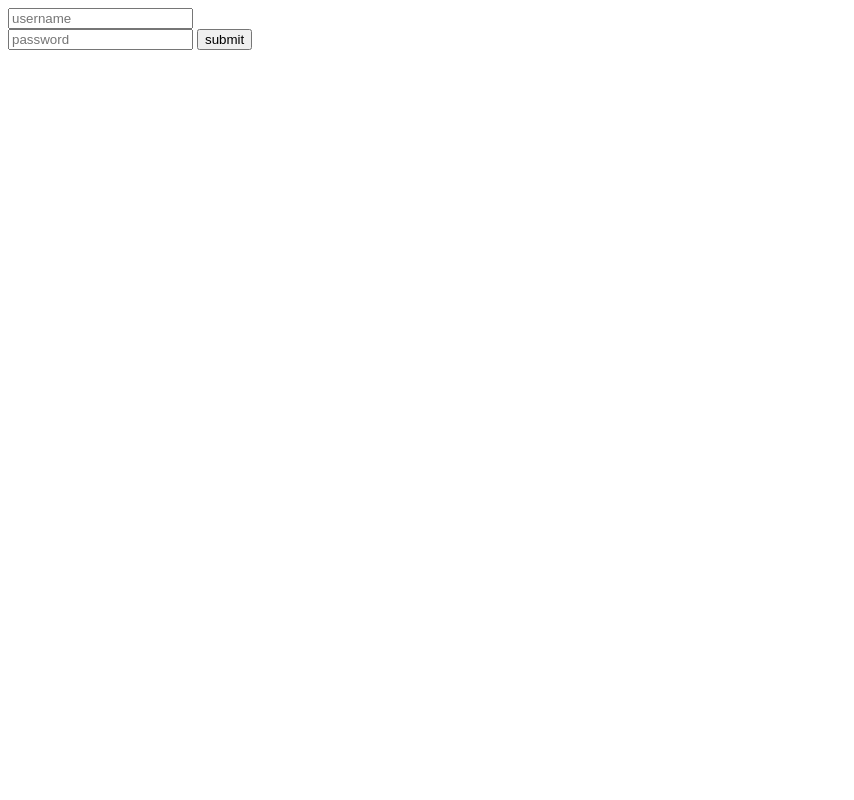
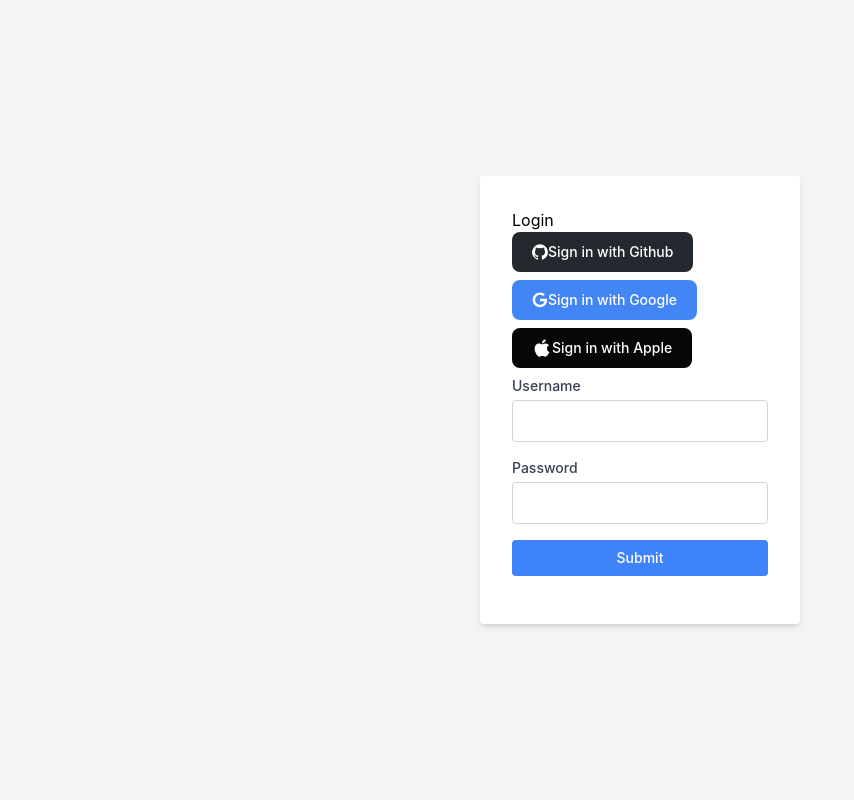
Before and after one commit to shashaaankkkkkk-code/HackathonHub, a Django app: page /login in a window 1280 px wide. Before the commit the part shown is almost empty. Shown: the whole page, without its empty margins (0-854 px from the left). Run offline with Django 4.2, Linux system fonts and the light colour scheme; some libraries are stand-ins or nearby versions.

Commit message:
added login system with ui

```diff
--- a/HackathonHub/HackathonHub/settings.py
+++ b/HackathonHub/HackathonHub/settings.py
@@ -12,7 +12,7 @@ https://docs.djangoproject.com/en/4.2/ref/settings/
 
 from pathlib import Path
 
-
+LOGIN_URL = '/login'
 # Build paths inside the project like this: BASE_DIR / 'subdir'.
 BASE_DIR = Path(__file__).resolve().parent.parent
 
--- a/HackathonHub/HackathonHub/urls.py
+++ b/HackathonHub/HackathonHub/urls.py
@@ -23,7 +23,8 @@ from core   import views as core_view
 
 urlpatterns = [
     path("admin/", admin.site.urls),
-    path('login', auth_view.loginin, name='signin'),
+    path('login', auth_view.Signin, name='signin'),
+    path('logout/',auth_view.signout),
     path("",core_view.index),
 
     path("api/",api_view.hello)
--- a/HackathonHub/authentication/views.py
+++ b/HackathonHub/authentication/views.py
@@ -1,10 +1,11 @@
-from django.shortcuts import render
+from django.shortcuts import render ,redirect
 from django.http import HttpResponse , JsonResponse
 from django.contrib.auth.models import User
 from django.contrib.auth import authenticate, login, logout
+from django.contrib.auth.decorators import login_required
 # Create your views here.
 
-def loginin(request):
+def Signin(request):
     if request.method=='POST' :
         uname=request.POST['username']
         pword=request.POST['password']
@@ -14,7 +15,12 @@ def loginin(request):
 
         if user is not None:
             login(request, user)
-            return JsonResponse({"message":"loged in"})
+            return redirect('/')
         else:
             return HttpResponse("error")
     return render(request, "auth/login.html")
+
+@login_required
+def signout(request):
+    logout(request)
+    return redirect("/")
--- a/HackathonHub/templates/auth/login.html
+++ b/HackathonHub/templates/auth/login.html
@@ -1,29 +1,56 @@
 <!DOCTYPE html>
-<!--[if lt IE 7]>      <html class="no-js lt-ie9 lt-ie8 lt-ie7"> <![endif]-->
-<!--[if IE 7]>         <html class="no-js lt-ie9 lt-ie8"> <![endif]-->
-<!--[if IE 8]>         <html class="no-js lt-ie9"> <![endif]-->
-<!--[if gt IE 8]>      <html class="no-js"> <!--<![endif]-->
 <html>
 <head>
     <meta charset="utf-8">
     <meta http-equiv="X-UA-Compatible" content="IE=edge">
-        <title></title>
+    <title>HackathonHub</title>
     <meta name="description" content="">
     <meta name="viewport" content="width=device-width, initial-scale=1">
-        <link rel="stylesheet" href="">
+    <link href="https://cdn.jsdelivr.net/npm/tailwindcss@2.2.19/dist/tailwind.min.css" rel="stylesheet">
+    <link href="https://cdnjs.cloudflare.com/ajax/libs/flowbite/2.2.1/flowbite.min.css"  rel="stylesheet" />
 </head>
-    <body>
+
+<body class="bg-gray-100 flex items-center justify-center min-h-screen">
+    <div class="bg-white p-8 rounded shadow-md w-80">
+        <h1 class="backdrop-blur">Login</h1>
+
+
+        <button type="button" class="text-white bg-[#24292F] hover:bg-[#24292F]/90 focus:ring-4 focus:outline-none focus:ring-[#24292F]/50 font-medium rounded-lg text-sm px-5 py-2.5 text-center inline-flex items-center dark:focus:ring-gray-500 dark:hover:bg-[#050708]/30 me-2 mb-2">
+            <svg class="w-4 h-4 me-2" aria-hidden="true" xmlns="http://www.w3.org/2000/svg" fill="currentColor" viewBox="0 0 20 20">
+                <path fill-rule="evenodd" d="M10 .333A9.911 9.911 0 0 0 6.866 19.65c.5.092.678-.215.678-.477 0-.237-.01-1.017-.014-1.845-2.757.6-3.338-1.169-3.338-1.169a2.627 2.627 0 0 0-1.1-1.451c-.9-.615.07-.6.07-.6a2.084 2.084 0 0 1 1.518 1.021 2.11 2.11 0 0 0 2.884.823c.044-.503.268-.973.63-1.325-2.2-.25-4.516-1.1-4.516-4.9A3.832 3.832 0 0 1 4.7 7.068a3.56 3.56 0 0 1 .095-2.623s.832-.266 2.726 1.016a9.409 9.409 0 0 1 4.962 0c1.89-1.282 2.717-1.016 2.717-1.016.366.83.402 1.768.1 2.623a3.827 3.827 0 0 1 1.02 2.659c0 3.807-2.319 4.644-4.525 4.889a2.366 2.366 0 0 1 .673 1.834c0 1.326-.012 2.394-.012 2.72 0 .263.18.572.681.475A9.911 9.911 0 0 0 10 .333Z" clip-rule="evenodd"/>
+            </svg>
+            Sign in with Github
+        </button>
+        <button type="button" class="text-white bg-[#4285F4] hover:bg-[#4285F4]/90 focus:ring-4 focus:outline-none focus:ring-[#4285F4]/50 font-medium rounded-lg text-sm px-5 py-2.5 text-center inline-flex items-center dark:focus:ring-[#4285F4]/55 me-2 mb-2">
+            <svg class="w-4 h-4 me-2" aria-hidden="true" xmlns="http://www.w3.org/2000/svg" fill="currentColor" viewBox="0 0 18 19">
+                <path fill-rule="evenodd" d="M8.842 18.083a8.8 8.8 0 0 1-8.65-8.948 8.841 8.841 0 0 1 8.8-8.652h.153a8.464 8.464 0 0 1 5.7 2.257l-2.193 2.038A5.27 5.27 0 0 0 9.09 3.4a5.882 5.882 0 0 0-.2 11.76h.124a5.091 5.091 0 0 0 5.248-4.057L14.3 11H9V8h8.34c.066.543.095 1.09.088 1.636-.086 5.053-3.463 8.449-8.4 8.449l-.186-.002Z" clip-rule="evenodd"/>
+            </svg>
+            Sign in with Google
+        </button>
+        <button type="button" class="text-white bg-[#050708] hover:bg-[#050708]/90 focus:ring-4 focus:outline-none focus:ring-[#050708]/50 font-medium rounded-lg text-sm px-5 py-2.5 text-center inline-flex items-center dark:focus:ring-[#050708]/50 dark:hover:bg-[#050708]/30 me-2 mb-2">
+            <svg class="w-5 h-5 me-2 -ms-1" aria-hidden="true" focusable="false" data-prefix="fab" data-icon="apple" role="img" xmlns="http://www.w3.org/2000/svg" viewBox="0 0 384 512"><path fill="currentColor" d="M318.7 268.7c-.2-36.7 16.4-64.4 50-84.8-18.8-26.9-47.2-41.7-84.7-44.6-35.5-2.8-74.3 20.7-88.5 20.7-15 0-49.4-19.7-76.4-19.7C63.3 141.2 4 184.8 4 273.5q0 39.3 14.4 81.2c12.8 36.7 59 126.7 107.2 125.2 25.2-.6 43-17.9 75.8-17.9 31.8 0 48.3 17.9 76.4 17.9 48.6-.7 90.4-82.5 102.6-119.3-65.2-30.7-61.7-90-61.7-91.9zm-56.6-164.2c27.3-32.4 24.8-61.9 24-72.5-24.1 1.4-52 16.4-67.9 34.9-17.5 19.8-27.8 44.3-25.6 71.9 26.1 2 49.9-11.4 69.5-34.3z"></path></svg>
+            Sign in with Apple
+        </button>
+
         <form action="/login" method="post">
             {% csrf_token %}
-        <input type="text" class="form-control" id="username" placeholder="username" name= "username"required>
-        <br>
-        <input type="password" class="form-control" id="password" placeholder="password" name="password" required>
-        <button type="submit">submit</button>
-
-
-
-
+            <div class="mb-4">
+                <label for="username" class="block text-sm font-medium text-gray-700 mb-1">Username</label>
+                <input type="text" id="username" name="username" required
+                class="w-full px-3 py-2 rounded border border-gray-300 focus:outline-none focus:border-blue-500">
+            </div>
+            <div class="mb-4">
+                <label for="password" class="block text-sm font-medium text-gray-700 mb-1">Password</label>
+                <input type="password" id="password" name="password" required
+                class="w-full px-3 py-2 rounded border border-gray-300 focus:outline-none focus:border-blue-500">
+            </div>
+            <div class="mb-4">
+                <button type="submit" class="w-full px-4 py-2 rounded bg-blue-500 text-white text-sm font-medium hover:bg-blue-600 focus:outline-none focus:bg-blue-600">
+                    Submit
+                </button>
+            </div>
         </form>
-        <script src="" async defer></script>
+    </div>
+    <script src="https://cdnjs.cloudflare.com/ajax/libs/flowbite/2.2.1/flowbite.min.js"></script>
 </body>
 </html>
```
Also changed, not shown: HackathonHub/templates/core/index.html (+9 -4 lines), HackathonHub/db.sqlite3, HackathonHub/templates/core/base.html (added). Lines whose indentation alone changed are shown as unchanged.
